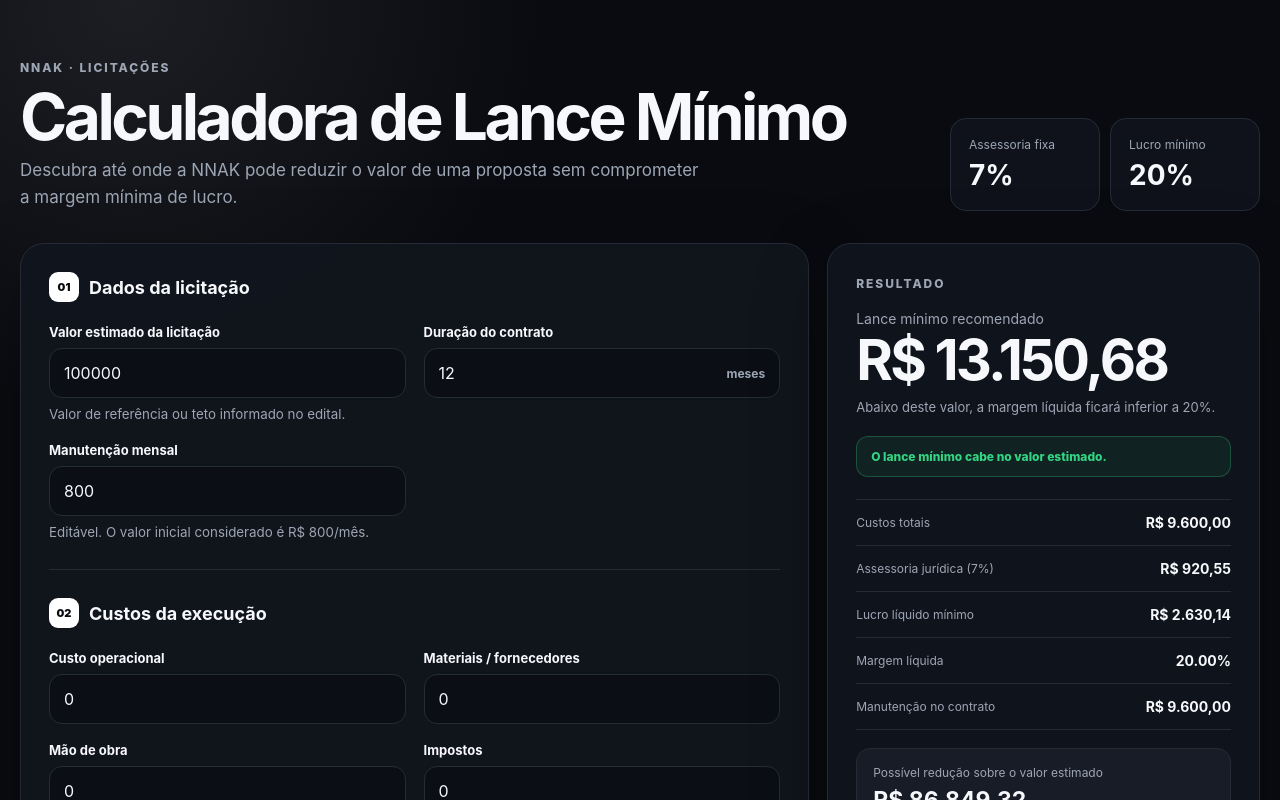
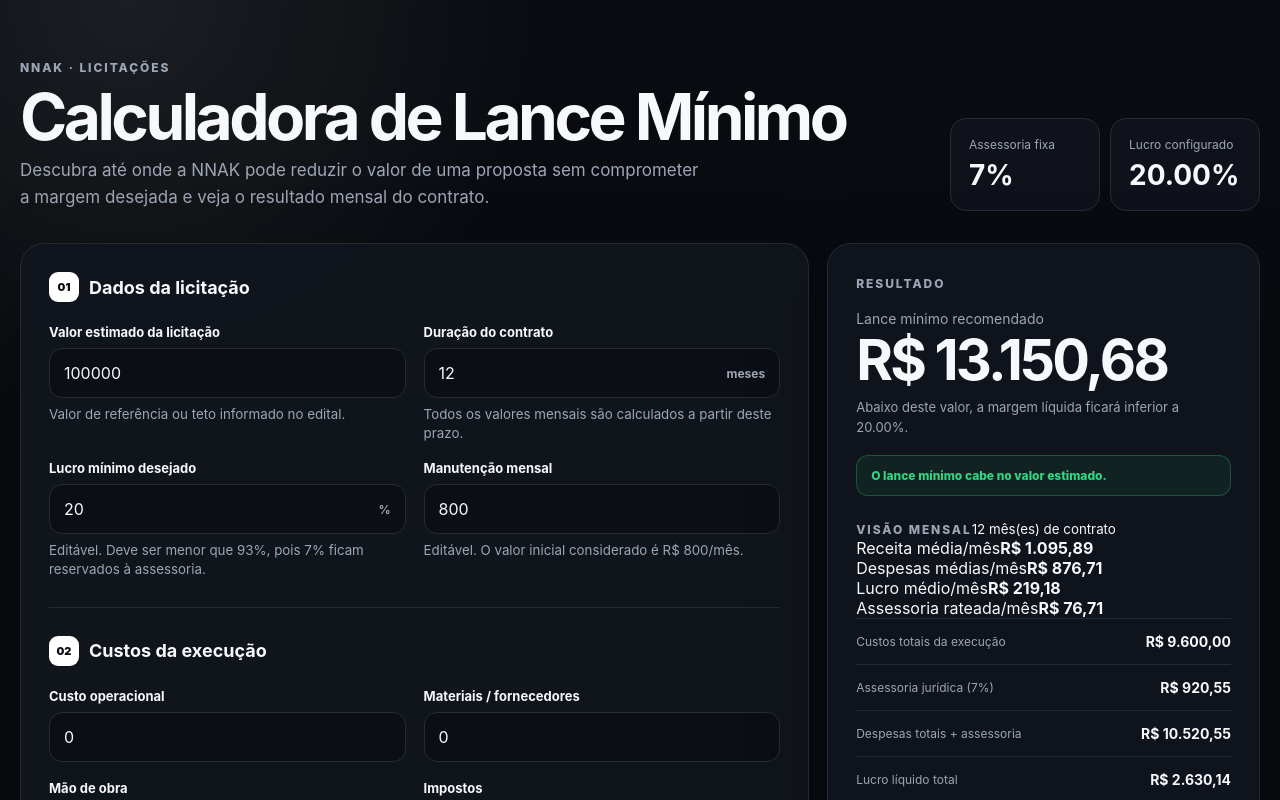
Before and after one commit to NNAK-DESENVOLVIMENTO/nnak-licitacao-calculadora, a Next.js app: page / in a window 1280 px wide. Shown: the top 800 px of the page. Built offline with nearby package versions, Linux system fonts and the light colour scheme.

Commit message:
feat: torna lucro editavel e adiciona visao mensal

```diff
--- a/app/page.tsx
+++ b/app/page.tsx
@@ -3,7 +3,6 @@
 import { useMemo, useState } from "react";
 
 const ASSESSORIA_PERCENTUAL = 7;
-const MARGEM_MINIMA = 20;
 
 const moeda = new Intl.NumberFormat("pt-BR", {
   style: "currency",
@@ -48,6 +47,7 @@ function Campo({
 
 export default function Home() {
   const [valorEstimado, setValorEstimado] = useState("100000");
+  const [lucroMinimo, setLucroMinimo] = useState("20");
   const [custoOperacional, setCustoOperacional] = useState("0");
   const [materiais, setMateriais] = useState("0");
   const [maoDeObra, setMaoDeObra] = useState("0");
@@ -57,6 +57,9 @@ export default function Home() {
   const [mesesContrato, setMesesContrato] = useState("12");
 
   const resultado = useMemo(() => {
+    const meses = Math.max(1, numero(mesesContrato));
+    const margemAlvo = numero(lucroMinimo);
+
     const custosFixos =
       numero(custoOperacional) +
       numero(materiais) +
@@ -64,15 +67,24 @@ export default function Home() {
       numero(impostos) +
       numero(outrosCustos);
 
-    const custoManutencao = numero(manutencaoMensal) * numero(mesesContrato);
+    const custoManutencao = numero(manutencaoMensal) * meses;
     const custoBase = custosFixos + custoManutencao;
 
-    const fatorDisponivel = 1 - ASSESSORIA_PERCENTUAL / 100 - MARGEM_MINIMA / 100;
-    const lanceMinimo = fatorDisponivel > 0 ? custoBase / fatorDisponivel : 0;
+    const fatorDisponivel =
+      1 - ASSESSORIA_PERCENTUAL / 100 - margemAlvo / 100;
+    const margemValida = fatorDisponivel > 0;
+    const lanceMinimo =
+      margemValida && custoBase > 0 ? custoBase / fatorDisponivel : 0;
 
     const assessoria = lanceMinimo * (ASSESSORIA_PERCENTUAL / 100);
     const lucro = lanceMinimo - assessoria - custoBase;
     const margem = lanceMinimo > 0 ? (lucro / lanceMinimo) * 100 : 0;
+
+    const receitaMensal = lanceMinimo / meses;
+    const custosMensaisBase = custoBase / meses;
+    const assessoriaMensal = assessoria / meses;
+    const despesasMensais = custosMensaisBase + assessoriaMensal;
+    const lucroMensal = lucro / meses;
 
     const estimado = numero(valorEstimado);
     const descontoPossivel = estimado > 0 ? estimado - lanceMinimo : 0;
@@ -80,6 +92,9 @@ export default function Home() {
       estimado > 0 ? (descontoPossivel / estimado) * 100 : 0;
 
     return {
+      meses,
+      margemAlvo,
+      margemValida,
       custosFixos,
       custoManutencao,
       custoBase,
@@ -87,12 +102,19 @@ export default function Home() {
       assessoria,
       lucro,
       margem,
+      receitaMensal,
+      custosMensaisBase,
+      assessoriaMensal,
+      despesasMensais,
+      lucroMensal,
       descontoPossivel,
       descontoPercentual,
-      abaixoDoEstimado: estimado === 0 || lanceMinimo <= estimado,
+      abaixoDoEstimado:
+        margemValida && (estimado === 0 || lanceMinimo <= estimado),
     };
   }, [
     valorEstimado,
+    lucroMinimo,
     custoOperacional,
     materiais,
     maoDeObra,
@@ -110,7 +132,7 @@ export default function Home() {
           <h1>Calculadora de Lance Mínimo</h1>
           <p>
             Descubra até onde a NNAK pode reduzir o valor de uma proposta sem
-            comprometer a margem mínima de lucro.
+            comprometer a margem desejada e veja o resultado mensal do contrato.
           </p>
         </div>
         <div className="rules">
@@ -119,8 +141,8 @@ export default function Home() {
             <strong>{ASSESSORIA_PERCENTUAL}%</strong>
           </div>
           <div>
-            <span>Lucro mínimo</span>
-            <strong>{MARGEM_MINIMA}%</strong>
+            <span>Lucro configurado</span>
+            <strong>{resultado.margemAlvo.toFixed(2)}%</strong>
           </div>
         </div>
       </section>
@@ -146,6 +168,14 @@ export default function Home() {
               value={mesesContrato}
               onChange={setMesesContrato}
               suffix="meses"
+              hint="Todos os valores mensais são calculados a partir deste prazo."
+            />
+            <Campo
+              label="Lucro mínimo desejado"
+              value={lucroMinimo}
+              onChange={setLucroMinimo}
+              suffix="%"
+              hint="Editável. Deve ser menor que 93%, pois 7% ficam reservados à assessoria."
             />
             <Campo
               label="Manutenção mensal"
@@ -192,22 +222,60 @@ export default function Home() {
         <aside className="resultPanel">
           <span className="eyebrow">Resultado</span>
           <p className="resultLabel">Lance mínimo recomendado</p>
-          <strong className="bigValue">{moeda.format(resultado.lanceMinimo)}</strong>
+          <strong className="bigValue">
+            {resultado.margemValida
+              ? moeda.format(resultado.lanceMinimo)
+              : "Margem inválida"}
+          </strong>
           <p className="resultHelp">
-            Abaixo deste valor, a margem líquida ficará inferior a 20%.
+            {resultado.margemValida
+              ? `Abaixo deste valor, a margem líquida ficará inferior a ${resultado.margemAlvo.toFixed(2)}%.`
+              : "A soma de assessoria e lucro precisa ser inferior a 100%."}
           </p>
 
           <div
-            className={resultado.abaixoDoEstimado ? "status ok" : "status danger"}
+            className={
+              resultado.margemValida
+                ? resultado.abaixoDoEstimado
+                  ? "status ok"
+                  : "status danger"
+                : "status danger"
+            }
           >
-            {resultado.abaixoDoEstimado
-              ? "O lance mínimo cabe no valor estimado."
-              : "Os custos exigem um lance acima do valor estimado."}
+            {!resultado.margemValida
+              ? "Reduza o lucro desejado para menos de 93%."
+              : resultado.abaixoDoEstimado
+                ? "O lance mínimo cabe no valor estimado."
+                : "Os custos exigem um lance acima do valor estimado."}
+          </div>
+
+          <div className="monthlyTitle">
+            <span className="eyebrow">Visão mensal</span>
+            <small>{resultado.meses} mês(es) de contrato</small>
+          </div>
+
+          <div className="monthlyGrid">
+            <div className="monthlyCard">
+              <span>Receita média/mês</span>
+              <strong>{moeda.format(resultado.receitaMensal)}</strong>
+            </div>
+            <div className="monthlyCard">
+              <span>Despesas médias/mês</span>
+              <strong>{moeda.format(resultado.despesasMensais)}</strong>
+            </div>
+            <div className="monthlyCard">
+              <span>Lucro médio/mês</span>
+              <strong>{moeda.format(resultado.lucroMensal)}</strong>
+            </div>
+            <div className="monthlyCard">
+              <span>Assessoria rateada/mês</span>
+              <strong>{moeda.format(resultado.assessoriaMensal)}</strong>
+            </div>
           </div>
 
           <div className="metrics">
             <div>
-              <span>Custos totais</span>
+              <span>Custos totais da execução</span>
               <strong>{moeda.format(resultado.custoBase)}</strong>
             </div>
             <div>
@@ -215,26 +283,34 @@ export default function Home() {
               <strong>{moeda.format(resultado.assessoria)}</strong>
             </div>
             <div>
-              <span>Lucro líquido mínimo</span>
+              <span>Despesas totais + assessoria</span>
+              <strong>
+                {moeda.format(resultado.custoBase + resultado.assessoria)}
+              </strong>
+            </div>
+            <div>
+              <span>Lucro líquido total</span>
               <strong>{moeda.format(resultado.lucro)}</strong>
             </div>
             <div>
-              <span>Margem líquida</span>
+              <span>Margem líquida efetiva</span>
               <strong>{resultado.margem.toFixed(2)}%</strong>
             </div>
             <div>
-              <span>Manutenção no contrato</span>
+              <span>Manutenção total do contrato</span>
               <strong>{moeda.format(resultado.custoManutencao)}</strong>
             </div>
           </div>
 
-          {numero(valorEstimado) > 0 ? (
+          {numero(valorEstimado) > 0 && resultado.margemValida ? (
             <div className="limitBox">
               <span>Possível redução sobre o valor estimado</span>
-              <strong>{moeda.format(Math.max(0, resultado.descontoPossivel))}</strong>
+              <strong>
+                {moeda.format(Math.max(0, resultado.descontoPossivel))}
+              </strong>
               <small>
-                {Math.max(0, resultado.descontoPercentual).toFixed(2)}% de margem
-                para disputa até atingir o limite mínimo.
+                {Math.max(0, resultado.descontoPercentual).toFixed(2)}% de
+                margem para disputa até atingir o limite mínimo.
               </small>
             </div>
           ) : null}
@@ -242,7 +318,7 @@ export default function Home() {
           <div className="formula">
             <span>Fórmula usada</span>
             <code>
-              custos ÷ (1 − 7% − 20%)
+              custos ÷ (1 − 7% − {resultado.margemAlvo.toFixed(2)}%)
             </code>
           </div>
         </aside>
```
